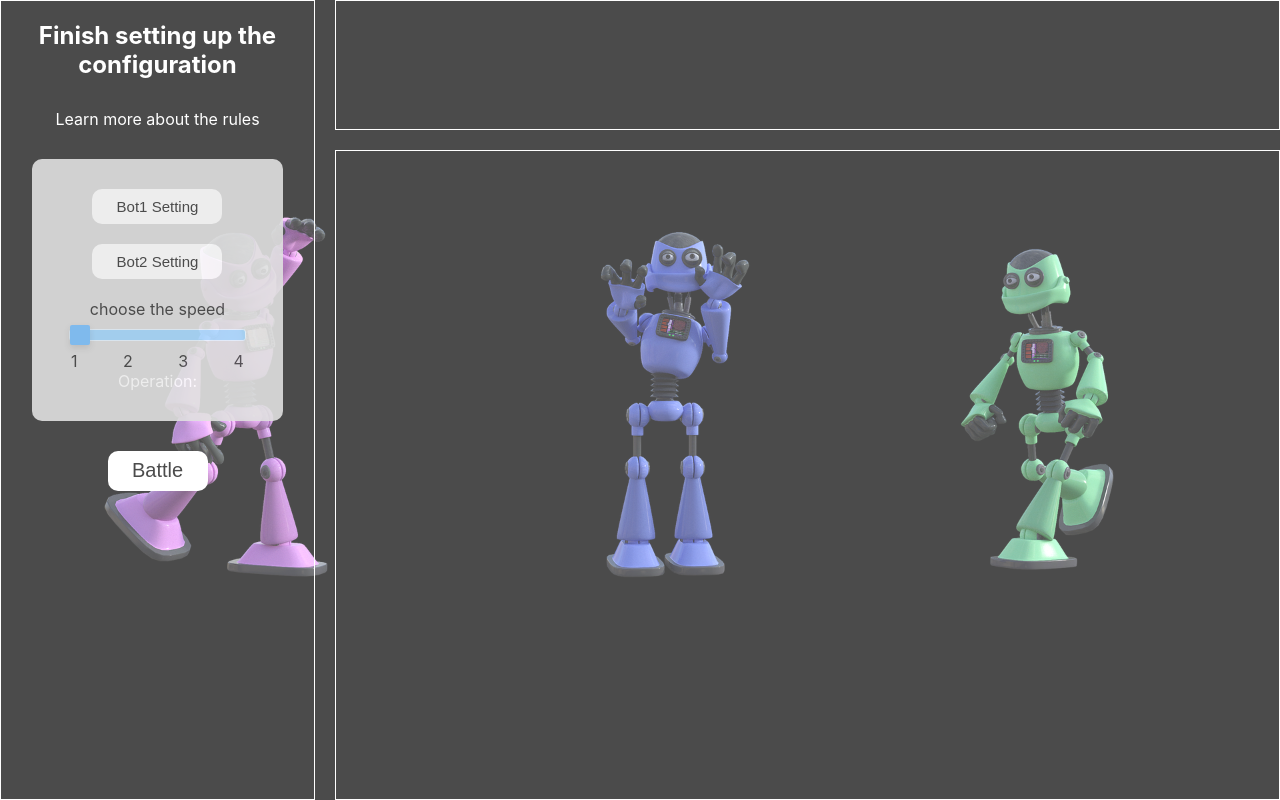
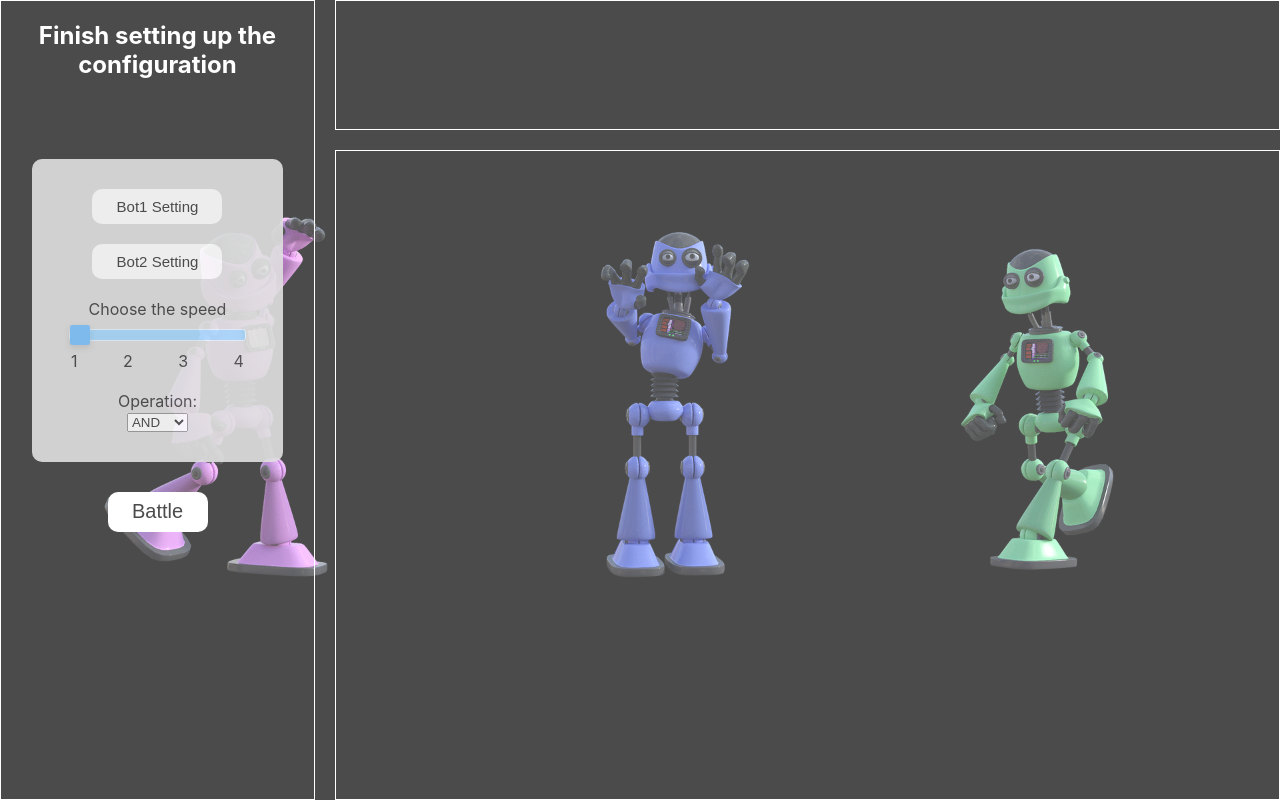
Before and after one commit to chingu-voyages/v44-tier2-team-18, a React (Create React App) app: page /gamepage in a window 1280 px wide. Built offline with nearby package versions, Linux system fonts and the light colour scheme; a web font is replaced by a local one.

Commit message:
refactored

```diff
--- a/src/components/GamePage/Configuration/ConfigurationLayout.scss
+++ b/src/components/GamePage/Configuration/ConfigurationLayout.scss
@@ -1,5 +1,7 @@
 .configuration-container {
-  color: white;
+  h2 {
+    color: white;
+  }
   text-align: center;
   .rule-explanation {
     margin: 30px 0;
@@ -19,7 +21,6 @@
           background-color: white;
           border: none;
           outline: none;
-          // margin-bottom: 10px;
           border-radius: 10px;
           width: 130px;
           height: 35px;
@@ -31,9 +32,7 @@
         }
       }
       .range-wrapper {
-        label {
-          color: black;
-        }
+        margin-bottom: 20px;
         .range-bar {
           margin: 10px 0;
           width: 70%;
@@ -56,7 +55,6 @@
           }
         }
         .range-value {
-          color: black;
           display: flex;
           justify-content: space-around;
           margin: 0 1rem;
--- a/src/components/GamePage/Configuration/ConfigurationLayout.tsx
+++ b/src/components/GamePage/Configuration/ConfigurationLayout.tsx
@@ -3,7 +3,8 @@ import "./ConfigurationLayout.scss";
 import { SetupBotConfig } from "./SetupBotConfig";
 
 function ConfigurationLayout() {
-  const [speed, setSpeed] = useState<string>("1");
+  const [speed, setSpeed] = useState<number>(1);
+  const [operation, setOperation] = useState<string>("");
   const [isEditingConfig, setIsEditingConfig] = useState<boolean>(false);
   const [currentEditingBot, setCurrentEditingBot] = useState<string>("");
 
@@ -14,6 +15,8 @@ function ConfigurationLayout() {
     setCurrentEditingBot(botName);
     setIsEditingConfig(true);
   };
+
+  const operationArray: string[] = ["and", "or", "xor", "nand", "nor", "xnor"];
 
   return (
     <div className="configuration-container">
@@ -32,14 +35,18 @@ function ConfigurationLayout() {
                 className="globalButton">
                 Bot1 Setting
               </button>
-              {/* <GlobalButton buttonText="bot 1 setting" /> */}
             </div>
             <div className="button-wrapper">
-              <button className="globalButton">Bot2 Setting</button>
-              {/* <GlobalButton buttonText="bot 2 setting" /> */}
+              <button
+                className="globalButton"
+                onClick={(e: React.MouseEvent<HTMLElement>) =>
+                  setEditingBot(e, "Bot2")
+                }>
+                Bot2 Setting
+              </button>
             </div>
             <div className="range-wrapper">
-              <label htmlFor="speed">choose the speed</label>
+              <label htmlFor="speed">Choose the speed</label>
               <input
                 className="range-bar"
                 type="range"
@@ -49,7 +56,7 @@ function ConfigurationLayout() {
                 max="4"
                 value={speed}
                 onChange={(e: React.FormEvent<HTMLInputElement>) =>
-                  setSpeed(e.currentTarget.value)
+                  setSpeed(Number(e.currentTarget.value))
                 }
               />
               <div className="range-value">
@@ -58,7 +65,25 @@ function ConfigurationLayout() {
                 <span>3</span>
                 <span>4</span>
               </div>
-              <div className="bot-each-config">Operation:</div>
+            </div>
+            <div className="bot-each-config operation-wrapper">
+              <label>
+                <div>Operation:</div>
+                <select
+                  name="operation"
+                  value={operation}
+                  onChange={(e: React.ChangeEvent<HTMLSelectElement>) =>
+                    setOperation(e.currentTarget.value)
+                  }>
+                  {operationArray.map((op: string) => {
+                    return (
+                      <option value={op} key={op}>
+                        {op.toUpperCase()}
+                      </option>
+                    );
+                  })}
+                </select>
+              </label>
             </div>
           </div>
         )}
```
